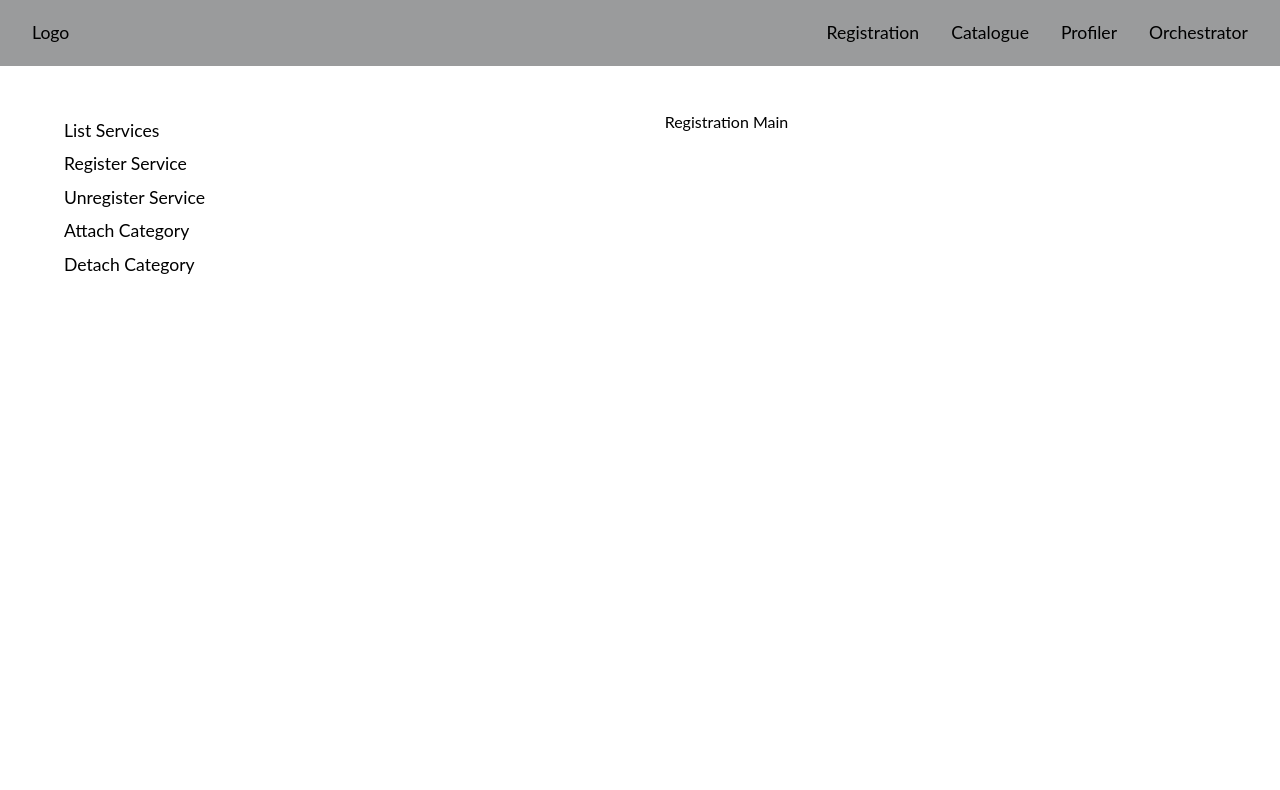
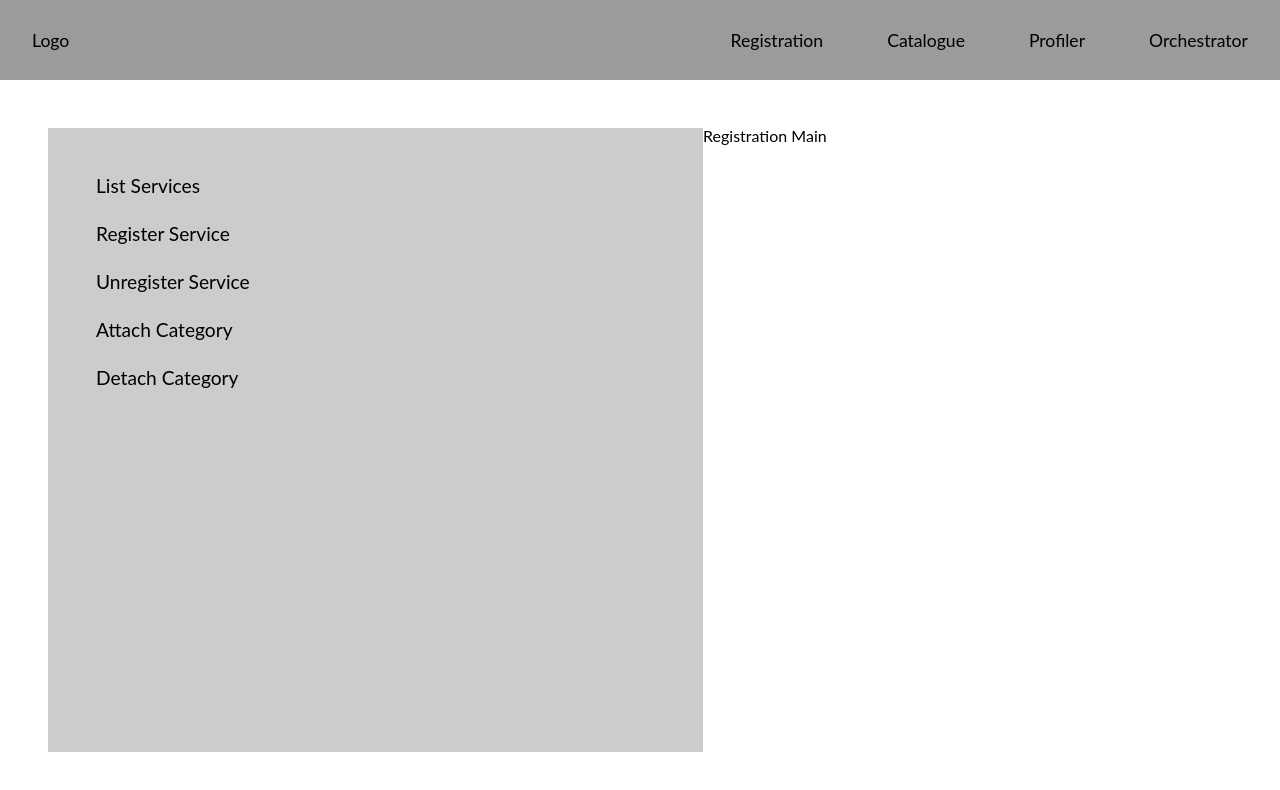
Before and after one commit to digicatapult/adcp-ui, a React (Create React App) app: page / in a window 1280 px wide. Shown: the top 790 px of the page. Built offline with nearby package versions, Linux system fonts and the light colour scheme.

Commit message:
reset css height applid to react root, side nav cleanup, add product page layout updates...

```diff
--- a/src/App.js
+++ b/src/App.js
@@ -15,12 +15,13 @@ function App() {
 
 const Wrapper = styled.div`
   display: grid;
+  grid-template-rows: 80px auto;
   grid-template-areas:
     'header'
     'main-wrapper';
-  height: 100%;
   font-size: 1rem;
   font-family: 'Lato', sans-serif;
+  height: 100%;
 `
 
 export default App
--- a/src/components/Header.js
+++ b/src/components/Header.js
@@ -14,7 +14,7 @@ const Header = () => {
 
   return (
     <Wrapper>
-      <LogoWrapper>
+      <LogoWrapper styles={{ padding: '32px' }}>
         <Logo onClick={(e) => onClickHandler(e, HOME_URI)}>Logo</Logo>
       </LogoWrapper>
       <Navigation />
@@ -27,7 +27,6 @@ const Wrapper = styled.div`
   display: grid;
   grid-template-areas: 'logo-wrapper navigation';
   font-size: 1.1rem;
-  padding: 16px;
   background-color: #9a9b9c;
 `
 
@@ -36,7 +35,7 @@ const LogoWrapper = styled.div`
   display: grid;
   grid-template-areas: 'logo';
   justify-content: left;
-  margin: 8px 16px;
+  padding: ${({ styles }) => (styles ? styles.padding : '0px')};
 `
 
 const Logo = styled.div`
--- a/src/components/Navigation.js
+++ b/src/components/Navigation.js
@@ -6,10 +6,18 @@ import { CATALOGUE_URI, CustomNavLink, ORCHESTRATOR_URI, PROFILER_URI, REGISTRAT
 const Navigation = () => {
   return (
     <Wrapper>
-      <CustomNavLink to={REGISTRATION_URI}>Registration</CustomNavLink>
-      <CustomNavLink to={CATALOGUE_URI}>Catalogue</CustomNavLink>
-      <CustomNavLink to={PROFILER_URI}>Profiler</CustomNavLink>
-      <CustomNavLink to={ORCHESTRATOR_URI}>Orchestrator</CustomNavLink>
+      <CustomNavLink to={REGISTRATION_URI} styles={{ margin: '32px' }}>
+        Registration
+      </CustomNavLink>
+      <CustomNavLink to={CATALOGUE_URI} styles={{ margin: '32px' }}>
+        Catalogue
+      </CustomNavLink>
+      <CustomNavLink to={PROFILER_URI} styles={{ margin: '32px' }}>
+        Profiler
+      </CustomNavLink>
+      <CustomNavLink to={ORCHESTRATOR_URI} styles={{ margin: '32px' }}>
+        Orchestrator
+      </CustomNavLink>
     </Wrapper>
   )
 }
--- a/src/components/SubNavigation.js
+++ b/src/components/SubNavigation.js
@@ -6,9 +6,9 @@ import { CustomSubNavLink } from '../util/AppUtil'
 
 const SubNavigation = ({ subNavList }) => {
   return (
-    <Wrapper>
+    <Wrapper rows={subNavList.length}>
       {subNavList.map((item) => (
-        <CustomSubNavLink key={uniqid()} to={item.to}>
+        <CustomSubNavLink key={uniqid()} to={item.to} styles={{ margin: '48px' }}>
           {item.name}
         </CustomSubNavLink>
       ))}
@@ -18,7 +18,10 @@ const SubNavigation = ({ subNavList }) => {
 
 const Wrapper = styled.div`
   grid-area: sub-navigation;
-  font-size: 1.1rem;
+  display: grid;
+  grid-template-rows: repeat(${({ rows }) => rows}, 48px);
+  font-size: 1.2rem;
+  background-color: #ccc;
 `
 
 export default SubNavigation
--- a/src/components/profiler/AddProject.js
+++ b/src/components/profiler/AddProject.js
@@ -54,7 +54,6 @@ const AddProject = () => {
 
   const clientRadioButtonHandler = (e) => {
     const { value } = e.target
-    console.log('clientRadioButtonHandler value', value)
 
     setClientRadioButtonValue(
       value === RADIO_BUTTON_ENUMS.select ? RADIO_BUTTON_ENUMS.select : RADIO_BUTTON_ENUMS.create
@@ -65,15 +64,11 @@ const AddProject = () => {
     setDisableCreateClientFields(value === RADIO_BUTTON_ENUMS.select)
   }
 
-  console.log('clients', clients)
-  console.log('clientRadioButtonValue', clientRadioButtonValue)
-  console.log('disableCreateClientFields', disableCreateClientFields)
-
   return (
     <Wrapper>
       <SubNavigation subNavList={getProfilerSubNavigation()} />
-      <Content>
-        <FormWrapper onSubmit={formik.handleSubmit}>
+      <Content onSubmit={formik.handleSubmit}>
+        {/*<FormWrapper onSubmit={formik.handleSubmit}>*/}
         <ClientDetailsLabelWrapper styles={{ fontSize: '1.5rem' }}>Client Details:</ClientDetailsLabelWrapper>
         <ClientRadioGroupWrapper
           aria-labelledby="client-radio-buttons-group"
@@ -99,10 +94,7 @@ const AddProject = () => {
             />
             {clients.length > 0 ? (
               <FormInputError styles={{ padding: '18px' }}>
-                  {disableCreateClientFields &&
-                    formik.touched.clientId &&
-                    formik.errors.clientId &&
-                    'Client is required'}
+                {disableCreateClientFields && formik.touched.clientId && formik.errors.clientId && 'Client is required'}
               </FormInputError>
             ) : (
               <FormInputError styles={{ padding: '18px' }}>There are no clients</FormInputError>
@@ -251,7 +243,6 @@ const AddProject = () => {
             </FormButton>
           </SubmitButtonWrapper>
         </ProjectFieldsWrapper>
-        </FormWrapper>
       </Content>
     </Wrapper>
   )
@@ -260,27 +251,24 @@ const AddProject = () => {
 const Wrapper = styled.div`
   grid-area: main-wrapper;
   display: grid;
-  //grid-column-gap: 80px;
-  //grid-template-columns: 250px 400px;
+  grid-template-columns: 330px auto;
   grid-template-areas: 'sub-navigation main';
-  padding: 48px;
+  height: 100%;
 `
 
-const Content = styled.div`
+const Content = styled.form`
   grid-area: main;
-  justify-content: center;
-`
-
-const FormWrapper = styled.form`
-  grid-area: form-wrapper;
   display: grid;
   grid-row-gap: 32px;
+  grid-auto-rows: min-content;
+  justify-content: center;
   grid-template-areas:
     'client-details-label-wrapper'
     'client-radio-group-wrapper'
     'client-fields-wrapper'
     'project-details-label-wrapper'
     'project-fields-wrapper';
+  padding: 64px;
 `
 
 const ClientRadioGroupWrapper = styled(RadioGroup)`
@@ -313,6 +301,7 @@ const ClientFieldsWrapper = styled.div`
   grid-template-areas:
     'client-first-name-wrapper client-last-name-wrapper'
     'client-company-wrapper client-role-wrapper';
+  padding-bottom: 32px;
 `
 
 const ClientDetailsLabelWrapper = styled(FormTextLabel)`
--- a/src/components/profiler/Profiler.js
+++ b/src/components/profiler/Profiler.js
@@ -16,14 +16,17 @@ const Profiler = () => {
 const Wrapper = styled.div`
   grid-area: main-wrapper;
   display: grid;
+  grid-template-columns: 330px auto;
   grid-template-areas: 'sub-navigation main';
-  padding: 48px;
+  height: 100%;
 `
 
 const Content = styled.div`
   grid-area: main;
   display: grid;
   justify-content: center;
+  height: 100%;
+  padding: 64px;
 `
 
 export default Profiler
--- a/src/index.css
+++ b/src/index.css
@@ -26,6 +26,7 @@ footer, header, hgroup, menu, nav, section {
     display: block;
 }
 body {
+    height: 100%;
     line-height: 1;
 }
 ol, ul {
@@ -43,3 +44,11 @@ table {
     border-collapse: collapse;
     border-spacing: 0;
 }
+
+html {
+    height: 100%;
+}
+
+#root {
+    height: 100%;
+}
--- a/src/util/AppUtil.js
+++ b/src/util/AppUtil.js
@@ -111,9 +111,9 @@ export const getProfilerSubNavigation = () => [
 
 export const getOrchestratorSubNavigation = () => []
 
-const CustomLink = ({ children, to, ...props }) => {
+const CustomLink = ({ to, styles, children, ...props }) => {
   return (
-    <NavElement>
+    <NavElement styles={styles}>
       <Link to={to} {...props}>
         {children}
       </Link>
@@ -122,12 +122,11 @@ const CustomLink = ({ children, to, ...props }) => {
 }
 
 const NavElement = styled.div`
-  margin: 8px 16px;
+  margin: ${({ styles }) => (styles ? styles.margin : '0px')};
   color: #000;
 `
 
 export const CustomNavLink = styled(CustomLink)`
-  display: block;
   color: #000;
   text-decoration: none;
 
@@ -136,6 +135,4 @@ export const CustomNavLink = styled(CustomLink)`
   }
 `
 
-export const CustomSubNavLink = styled(CustomNavLink)`
-  margin-bottom: 16px;
-`
+export const CustomSubNavLink = styled(CustomNavLink)``
--- a/src/util/ComponentUtil.js
+++ b/src/util/ComponentUtil.js
@@ -92,7 +92,7 @@ export const FormDatePicker = ({ id, name, value, onChangeHandler, error, styles
 )
 
 export const FormButton = ({ variant, type, styles, children }) => (
-  <FormButtonStyles variant={variant} type={type} styles={styles}>
+  <FormButtonStyles variant={variant} type={type} styles={styles} className="ME">
     {children}
   </FormButtonStyles>
 )
```
Lines whose indentation alone changed are shown as unchanged.
